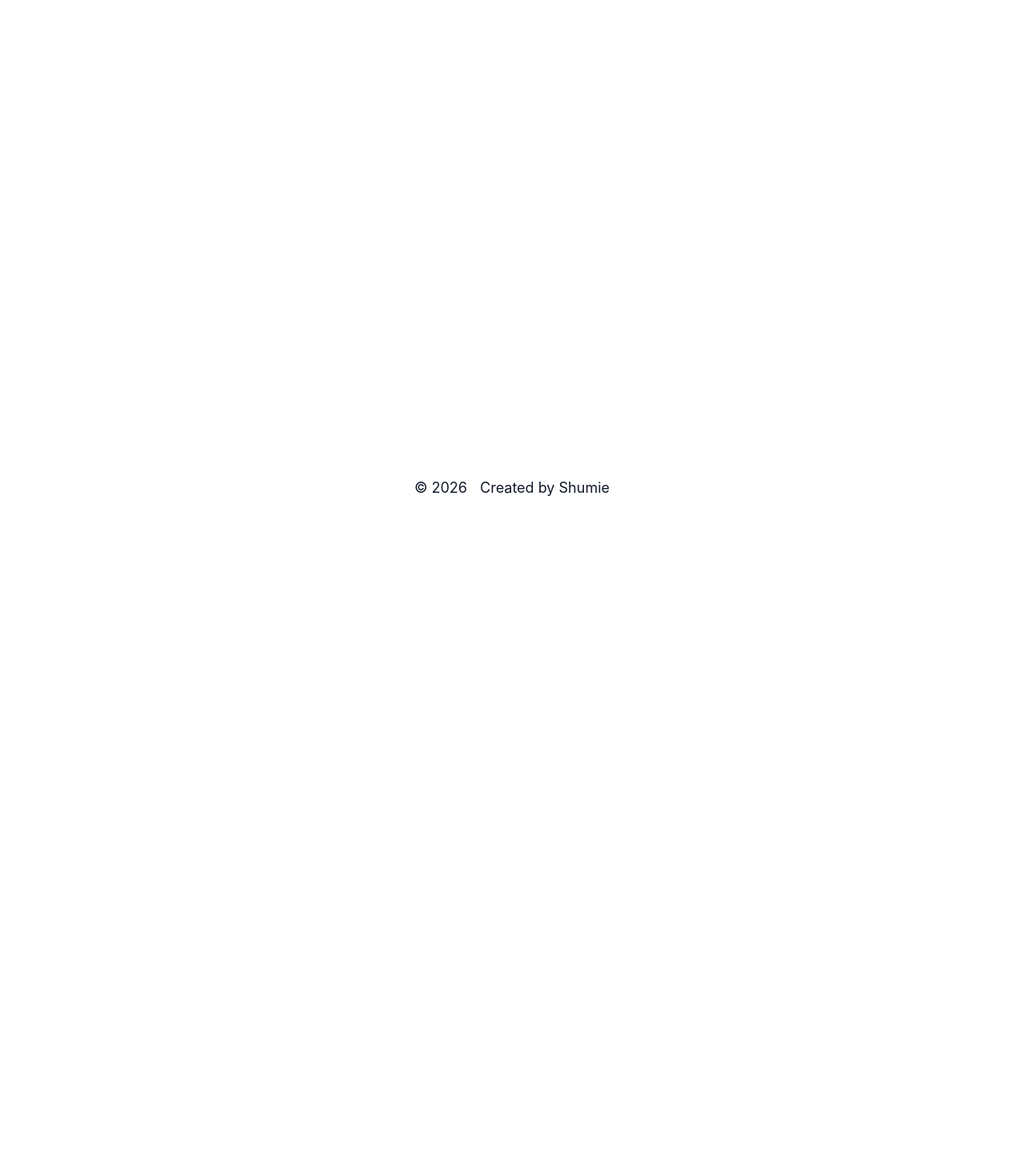
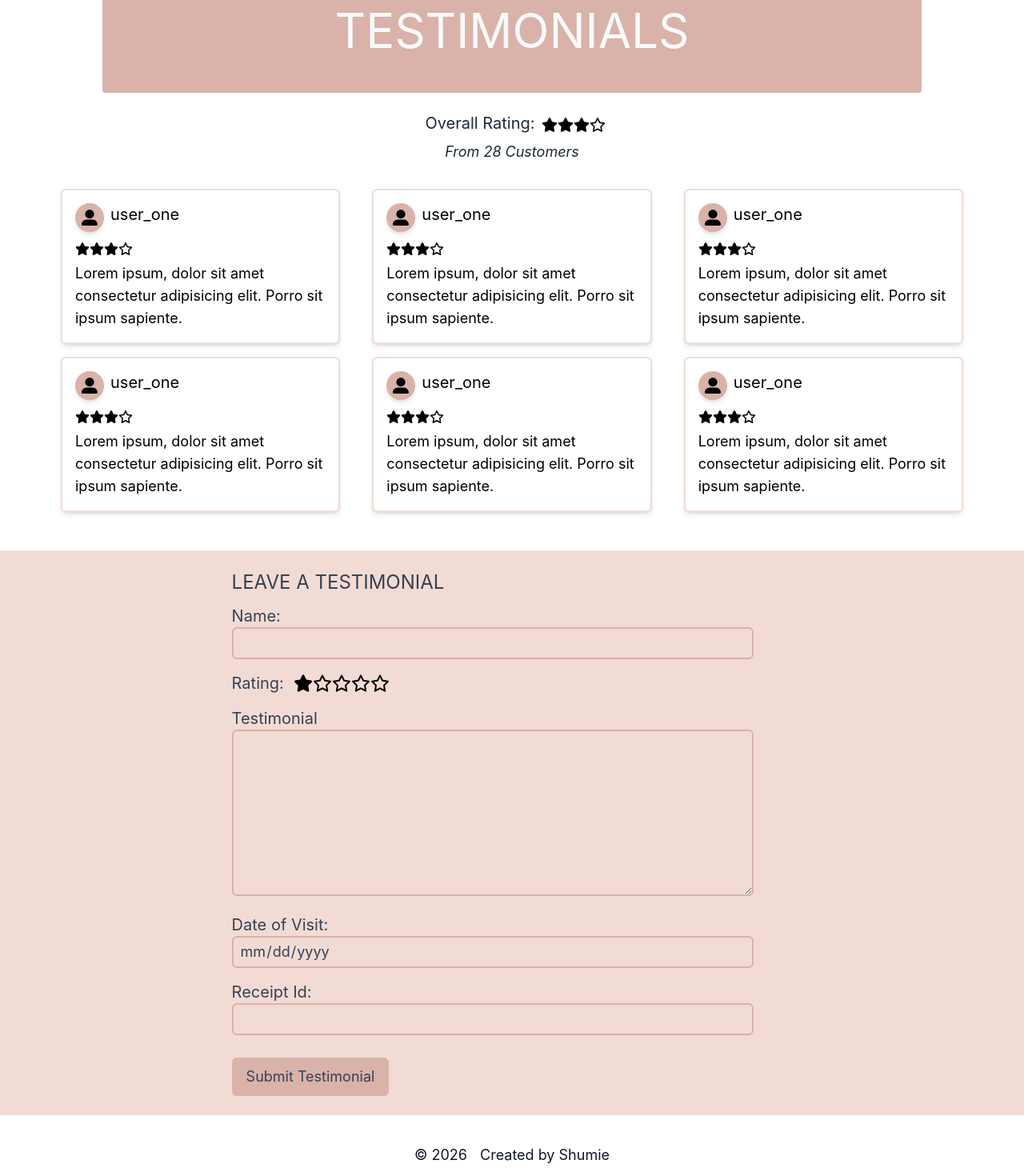
Before and after one commit to Shumieb/Cafe-React-App, a React (Vite) app: page /testimonials in a window 1280 px wide. Shown: the part 128-1598 px from the top of the page at 80% size. Before the commit the page ends 800 px from the top, so only its background shows below. Built offline with nearby package versions, Linux system fonts and the light colour scheme.

Commit message:
created testimonial page structure

```diff
--- a/src/App.css
+++ b/src/App.css
@@ -4,3 +4,9 @@
   border-radius: 6px;
   margin: 0px auto;
 }
+
+input[type="date"]::-webkit-inner-spin-button,
+input[type="date"]::-webkit-calendar-picker-indicator {
+  display: none;
+  -webkit-appearance: none;
+}
--- a/src/components/menusHero.tsx
+++ b/src/components/PagesHero.tsx
@@ -2,7 +2,7 @@ interface PropTypes {
   headerTxt: string;
 }
 
-function MenusHero({ headerTxt }: PropTypes) {
+function PagesHero({ headerTxt }: PropTypes) {
   return (
     <section className="mt-6">
       <div className="bg-primary py-8 mx-auto text-center w-[80%] rounded">
@@ -12,4 +12,4 @@ function MenusHero({ headerTxt }: PropTypes) {
   );
 }
 
-export default MenusHero;
+export default PagesHero;
--- /dev/null
+++ b/src/components/leaveTestimonialForm.tsx
@@ -0,0 +1,105 @@
+import { useState } from "react";
+import { FaRegStar, FaStar } from "react-icons/fa6";
+
+function LeaveTestimonialForm() {
+  // variables
+  const [name, setName] = useState("");
+  const [testimonialText, setTestimonialText] = useState("");
+  const [receiptId, setReceiptId] = useState("");
+  const [dateOfVisit, setDateOfVisit] = useState("");
+  const [rating, setRating] = useState(1);
+
+  // handle form submit
+  const handleFormSubmit = (e: React.SubmitEvent<HTMLFormElement>) => {
+    e.preventDefault();
+
+    console.log(name, testimonialText, dateOfVisit, rating);
+  };
+
+  return (
+    <section className="ps-6">
+      <h2 className="text-2xl uppercase text-gray-700 mb-3">
+        Leave a Testimonial
+      </h2>
+      <form onSubmit={(e) => handleFormSubmit(e)}>
+        <div className="mb-4">
+          <label htmlFor="name" className="text-xl pe-1 text-gray-700 block">
+            Name:
+          </label>
+          <input
+            type="text"
+            name="name"
+            value={name}
+            onChange={(e) => setName(e.target.value)}
+            className="border-2 border-primary outline-primary py-1 px-2 text-lg rounded-md w-[90%] text-gray-700"
+          />
+        </div>
+        <div className="mb-4 flex align-center">
+          <label htmlFor="rating" className="text-xl pe-1 text-gray-700 me-2">
+            Rating:
+          </label>
+          <div className="flex align-center text-2xl pt-0.5">
+            <FaStar />
+            <FaRegStar />
+            <FaRegStar />
+            <FaRegStar />
+            <FaRegStar />
+          </div>
+        </div>
+        <div className="mb-4">
+          <label
+            htmlFor="testimonial"
+            className="text-xl pe-1 text-gray-700 block"
+          >
+            Testimonial
+          </label>
+          <textarea
+            name="testimonial"
+            rows={7}
+            onChange={(e) => setTestimonialText(e.target.value)}
+            className="border-2 border-primary outline-primary py-1 px-2 text-lg rounded-md w-[90%] text-gray-700"
+          />
+        </div>
+        <div className="mb-4">
+          <label
+            htmlFor="dateOfVisit"
+            className="text-xl pe-1 text-gray-700 block"
+          >
+            Date of Visit:
+          </label>
+          <input
+            type="date"
+            name="dateOfVisit"
+            value={dateOfVisit}
+            onChange={(e) => setDateOfVisit(e.target.value)}
+            className="border-2 border-primary outline-primary py-1 px-2 text-lg rounded-md w-[90%] text-gray-700"
+          />
+        </div>
+        <div className="mb-4">
+          <label
+            htmlFor="receiptId"
+            className="text-xl pe-1 text-gray-700 block"
+          >
+            Receipt Id:
+          </label>
+          <input
+            type="text"
+            name="receiptId"
+            value={receiptId}
+            onChange={(e) => setReceiptId(e.target.value)}
+            className="border-2 border-primary outline-primary py-1 px-2 text-lg rounded-md w-[90%] text-gray-700"
+          />
+        </div>
+        <div className="mt-7">
+          <input
+            type="submit"
+            value="Submit Testimonial"
+            className="border-2 border-primary bg-primary text-lg text-gray-700 py-2 px-4 cursor-pointer rounded-md capitalize"
+          />
+        </div>
+      </form>
+    </section>
+  );
+}
+
+export default LeaveTestimonialForm;
--- a/src/components/reservationsForm.tsx
+++ b/src/components/reservationsForm.tsx
@@ -52,7 +52,7 @@ function ReservationsForm() {
           </label>
           <p className="text-gray-600 text-lg italic w-[90%]">
             You can only make a reservation of 2-6 people. If you would like to
-            make a reservation for more than 6 people contact the Cafe.
+            make a reservation for more than 6 people, please contact the Cafe.
           </p>
           <input
             type="number"
--- a/src/pages/aboutPage.tsx
+++ b/src/pages/aboutPage.tsx
@@ -1,5 +1,11 @@
+import PagesHero from "../components/PagesHero";
+
 function AboutPage() {
-  return <div>AboutPage</div>;
+  return (
+    <main>
+      <PagesHero headerTxt="About Us" />
+    </main>
+  );
 }
 
 export default AboutPage;
--- a/src/pages/contactsPage.tsx
+++ b/src/pages/contactsPage.tsx
@@ -1,5 +1,11 @@
+import PagesHero from "../components/PagesHero";
+
 function ContactsPage() {
-  return <div>ContactsPage</div>;
+  return (
+    <main>
+      <PagesHero headerTxt="Contact Us" />
+    </main>
+  );
 }
 
 export default ContactsPage;
--- a/src/pages/menuPage.tsx
+++ b/src/pages/menuPage.tsx
@@ -1,13 +1,13 @@
 import { FaLink } from "react-icons/fa6";
-import MenusHero from "../components/menusHero";
 import { Link } from "react-router";
 import TestimonialList from "../components/testimonialList";
 import MenuList from "../components/menuList";
+import PagesHero from "../components/PagesHero";
 
 function MenuPage() {
   return (
     <main>
-      <MenusHero headerTxt="Menu" />
+      <PagesHero headerTxt="Menu" />
       <div className="mb-6 mt-12 w-[90%] mx-auto rounded-md">
         <MenuList />
         <div className="-z-2 overflow-hidden">
--- a/src/pages/reservationPage.tsx
+++ b/src/pages/reservationPage.tsx
@@ -1,15 +1,15 @@
 import { FaLink } from "react-icons/fa6";
-import MenusHero from "../components/menusHero";
 import OpeningTimes from "../components/openingTimes";
 import ReservationsForm from "../components/reservationsForm";
 import TestimonialList from "../components/testimonialList";
 import { Link } from "react-router";
 import FounderMessageSect from "../components/founderMessageSect";
+import PagesHero from "../components/PagesHero";
 
 function ReservationPage() {
   return (
     <main>
-      <MenusHero headerTxt="Reservations" />
+      <PagesHero headerTxt="Reservations" />
       <section className="bg-secondary py-6 px-4 mt-12 grid grid-cols-2 gap-4">
         <div>
           <ReservationsForm />
--- a/src/pages/specialsPage.tsx
+++ b/src/pages/specialsPage.tsx
@@ -1,14 +1,14 @@
 import { FaLink } from "react-icons/fa6";
-import MenusHero from "../components/menusHero";
 import SpecialsList from "../components/specialsList";
 import TestimonialList from "../components/testimonialList";
 import { Link } from "react-router";
 import FounderMessageSect from "../components/founderMessageSect";
+import PagesHero from "../components/PagesHero";
 
 function SpecialsPage() {
   return (
     <main>
-      <MenusHero headerTxt="Specials" />
+      <PagesHero headerTxt="Specials" />
       <div className="mb-18">
         <SpecialsList />
       </div>
--- a/src/pages/testimonialsPage.tsx
+++ b/src/pages/testimonialsPage.tsx
@@ -1,5 +1,39 @@
+import { FaRegStar, FaStar } from "react-icons/fa6";
+import PagesHero from "../components/PagesHero";
+import TestimonialCard from "../components/testimonialCard";
+import LeaveTestimonialForm from "../components/leaveTestimonialForm";
+
 function TestimonialsPage() {
-  return <div>Testimonials</div>;
+  return (
+    <main>
+      <PagesHero headerTxt="Testimonials" />
+      <div className="flex justify-center align-center mt-6">
+        <p className="text-xl text-gray-800 ps-2 me-2">Overall Rating: </p>
+        <div className="flex align-center text-xl pt-1.5">
+          <FaStar />
+          <FaStar />
+          <FaStar />
+          <FaRegStar />
+        </div>
+      </div>
+      <p className="text-lg text-center text-gray-800 py-2 italic">
+        From 28 Customers
+      </p>
+      <div className="grid grid-cols-3 gap-4 w-[90%] mx-auto mt-6">
+        <TestimonialCard />
+        <TestimonialCard />
+        <TestimonialCard />
+        <TestimonialCard />
+        <TestimonialCard />
+        <TestimonialCard />
+      </div>
+      <section className="bg-secondary py-6 px-4 mt-12 mb-4">
+        <div className="w-[60%] mx-auto">
+          <LeaveTestimonialForm />
+        </div>
+      </section>
+    </main>
+  );
 }
 
 export default TestimonialsPage;
```
